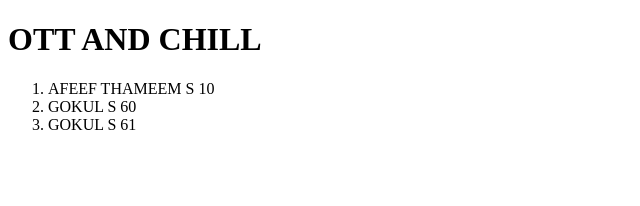
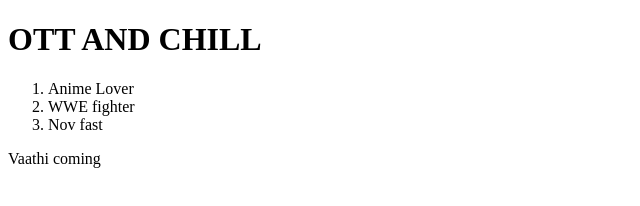
Before and after one commit to Gokuls0611/ottandchill.com, a plain HTML site: page index.html in a window 1280 px wide. Shown: the whole page, without its empty margins (0-640 px from the left). Drawn offline with Linux system fonts and the light colour scheme.

Commit message:
Update index.html

```diff
--- a/index.html
+++ b/index.html
@@ -6,8 +6,9 @@
 	<h1>OTT AND CHILL</h1>
 </head>
 <ol>
-	<li>AFEEF THAMEEM S 10</li>
-	<li>GOKUL S 60</li>
-	<li>GOKUL S 61</li>
+	<li>Anime Lover</li>
+	<li>WWE fighter</li>
+	<li>Nov fast</li>
 </ol>
+	<ahref = "https://www.youtube.com/watch?v=fRD_3vJagxk"target = "blank">Vaathi coming</a>
 </html>
```
